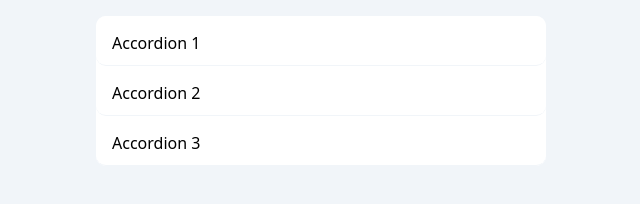
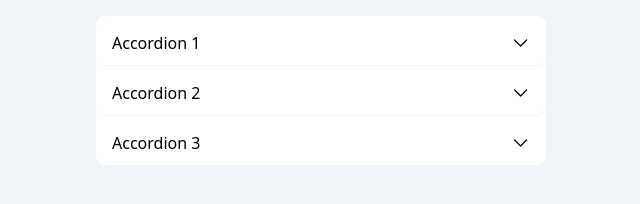
Before and after one commit to SepehrShapouri/react-accordion, a React (Vite) app: page / in a window 1280 px wide. Shown: the top 204 px of the page, without its empty margins (319-959 px from the left). Built offline with nearby package versions, Linux system fonts and the light colour scheme.

Commit message:
accordion chevron added and fully styled

```diff
--- a/src/App.css
+++ b/src/App.css
@@ -39,6 +39,10 @@
   margin-top: 10px;
   color: #64748b;
 }
+.accordion-item__header{
+  display: flex;
+  justify-content: space-between;
+}
 .accordion-item.accordion-item__expanded{
   height:100px;
   transition: all 0.2s ease-in-out;
--- a/src/components/Accordion/AccordionItem.jsx
+++ b/src/components/Accordion/AccordionItem.jsx
@@ -1,10 +1,15 @@
 import { useState } from "react";
-
+import {ChevronDownIcon,ChevronUpIcon} from "@heroicons/react/24/outline"
 function AccordionItem({ title, content }){
     const [isOpen,setIsOpen] = useState(false)
+    const styles = {
+        width:"1.2rem",
+        transition:"all 0.2s ease-out",
+        rotate:isOpen ? "180deg" : "0deg"
+    }
   return (
     <div className={`accordion-item ${isOpen ? "accordion-item__expanded" : ""}`} onClick={()=> setIsOpen(is => !is)}>
-      <div className="accordion-item__header">{title}</div>
+      <div className="accordion-item__header"><p>{title}</p><ChevronDownIcon style={styles}/></div>
       <div className="accordion-item__content">{content}</div>
     </div>
   );
```
